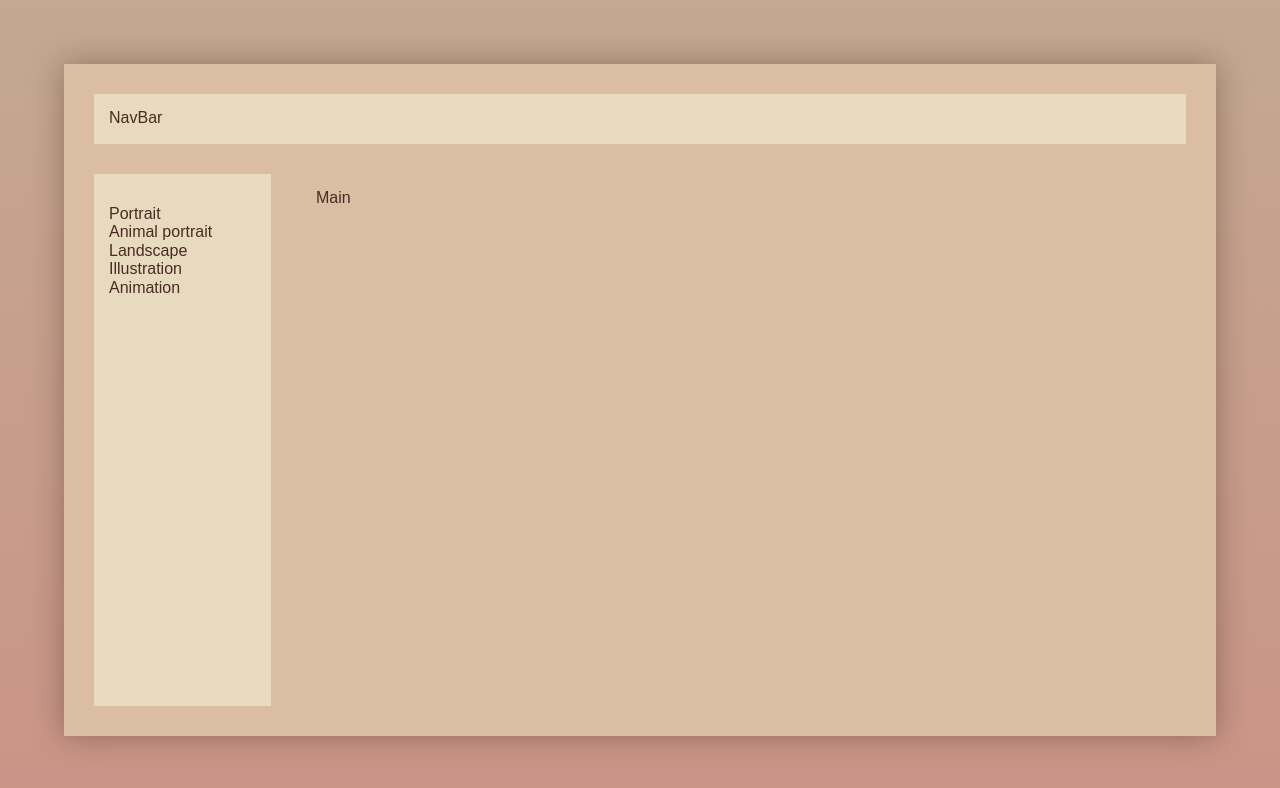
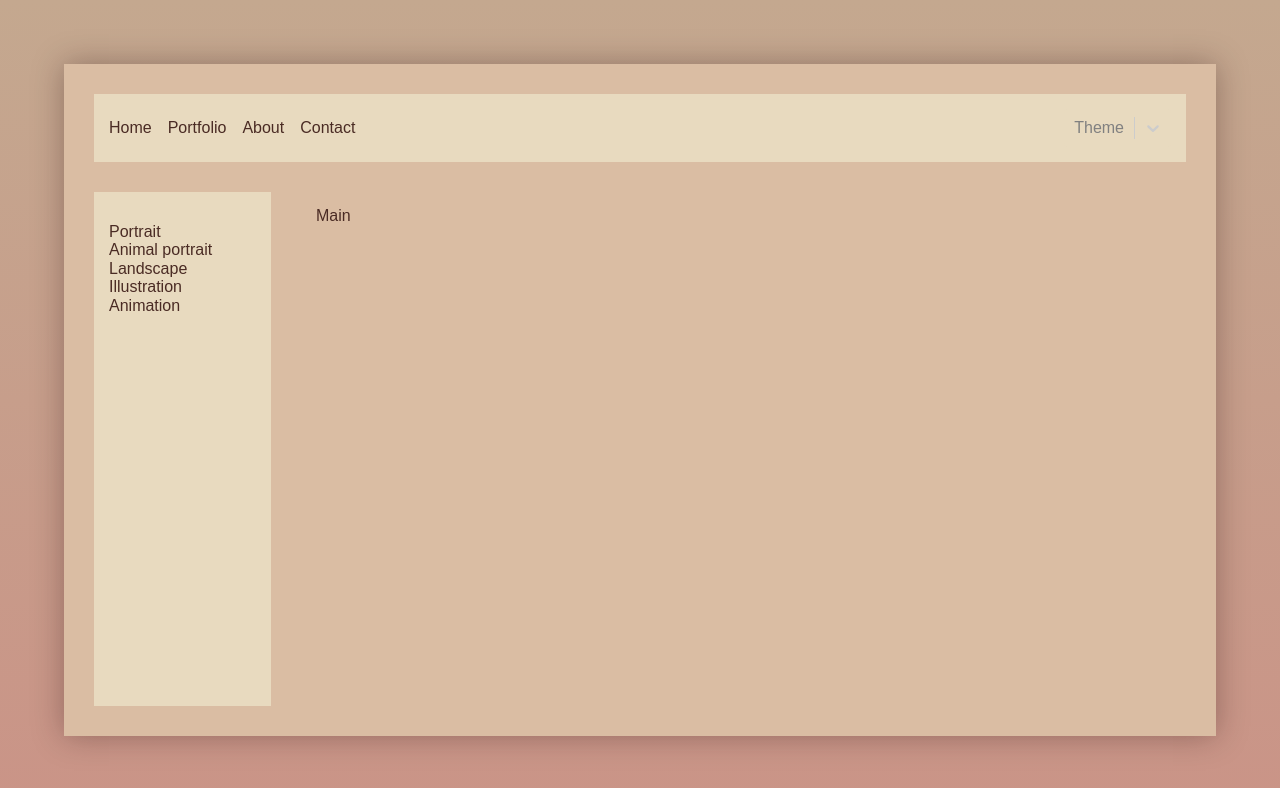
Before and after one commit to akleszcz/art-portfolio, a React (Create React App) app: page / in a window 1280 px wide. Shown: the top 788 px of the page. Built offline with nearby package versions, Linux system fonts and the light colour scheme.

Commit message:
Use react-select input and Context API to change theme

```diff
--- a/package.json
+++ b/package.json
@@ -13,6 +13,7 @@
     "react": "^17.0.2",
     "react-dom": "^17.0.2",
     "react-scripts": "5.0.0",
+    "react-select": "^5.2.1",
     "styled-components": "^5.3.3",
     "styled-normalize": "^8.0.7",
     "typescript": "^4.5.4",
--- a/src/App.tsx
+++ b/src/App.tsx
@@ -1,20 +1,14 @@
-import { FunctionComponent, useState } from 'react';
+import { FunctionComponent, useContext } from 'react';
 import { ThemeProvider } from 'styled-components';
 import Main from './components/Main';
 import NavBar from './components/NavBar';
 import SideMenu from './components/SideMenu';
+import { UiContext } from './context/ui-context';
 import * as Styled from './styles';
-import { THEME_LS_KEY } from './styles/consts';
 import { GlobalStyle } from './styles/global';
-import { themes } from './styles/themes';
-import { ThemeName } from './styles/types';
 
 const App: FunctionComponent = () => {
-  const [theme] = useState(() => {
-    const themeName: ThemeName = localStorage.getItem(THEME_LS_KEY) as ThemeName;
-    return themes[themeName] || themes.autumn;
-  });
-
+  const {theme} = useContext(UiContext);
   return (
     <ThemeProvider theme={theme}>
       <GlobalStyle />
--- a/src/components/NavBar/index.tsx
+++ b/src/components/NavBar/index.tsx
@@ -1,8 +1,32 @@
-import { FunctionComponent } from "react";
+import { FunctionComponent, useContext, useState } from "react";
+import { SingleValue } from "react-select";
+import { UiContext } from "../../context/ui-context";
+import { themes } from "../../styles/themes";
+import { ThemeName } from "../../styles/types";
+import { OptionType } from "../../types";
 import * as Styled from "./styles";
 
+const themeOptions = Object.keys(themes).map((key) => ({value: key, label: key})) as OptionType[];
+
 const NavBar: FunctionComponent = () => {
-  return <Styled.Nav aria-label="Primary navigation">NavBar</Styled.Nav>;
+  const [selectedOption, setSelectedOption] = useState<OptionType | null>(null);
+  const {setTheme} = useContext(UiContext);
+  const handleThemeChange = (newValue: SingleValue<OptionType>): void => {
+    setSelectedOption(newValue as OptionType);
+    setTheme(themes[newValue?.value as ThemeName]);
+  };
+
+  return <Styled.Nav aria-label="Primary navigation">
+    <span>Home</span>
+    <span>Portfolio</span>
+    <span>About</span>
+    <span>Contact</span>
+    <Styled.Select
+      defaultValue={selectedOption}
+      onChange={handleThemeChange}
+      options={themeOptions}
+      placeholder="Theme"
+    /></Styled.Nav>;
 };
 
 export default NavBar;
--- a/src/components/NavBar/styles.ts
+++ b/src/components/NavBar/styles.ts
@@ -1,6 +1,22 @@
 import styled from "styled-components";
+import ReactSelect from "react-select";
+import { OptionType } from "../../types";
 
 export const Nav = styled.nav`
+  align-items: center;
   background-color: ${({ theme }) => theme.colors.navBar};
+  display: flex;
+  gap: 1rem;
   grid-area: navbar;
+  justify-content: space-between;
 `;
+
+export const Select = styled(ReactSelect)<OptionType>`
+  margin-left: auto;
+  text-transform: capitalize;
+
+  & > div {
+    background-color: ${({ theme }) => theme.colors.navBar};
+    border-style: none;
+  }
+` as typeof ReactSelect;
--- /dev/null
+++ b/src/context/ui-context.tsx
@@ -0,0 +1,16 @@
+import React, { FunctionComponent, useState } from "react";
+import { DefaultTheme } from "styled-components";
+import { THEME_LS_KEY } from "../styles/consts";
+import { themes } from "../styles/themes";
+import { ThemeName } from "../styles/types";
+
+export const UiContext = React.createContext({theme: themes.autumn, setTheme: (theme: DefaultTheme) => {}});
+
+export const UiContextProvider: FunctionComponent = ({children}) => {
+  const [theme, setTheme] = useState(() => {
+    const themeName = localStorage.getItem(THEME_LS_KEY) as ThemeName;
+    return themes[themeName] || themes.autumn;
+  });
+
+  return <UiContext.Provider value={{theme, setTheme}}>{children}</UiContext.Provider>;
+};
--- a/src/index.tsx
+++ b/src/index.tsx
@@ -1,11 +1,14 @@
 import React from 'react';
 import ReactDOM from 'react-dom';
 import App from './App';
+import { UiContextProvider } from './context/ui-context';
 import reportWebVitals from './reportWebVitals';
 
 ReactDOM.render(
   <React.StrictMode>
-    <App />
+    <UiContextProvider>
+      <App />
+    </UiContextProvider>
   </React.StrictMode>,
   document.getElementById('root'),
 );
--- a/src/styles/index.ts
+++ b/src/styles/index.ts
@@ -11,7 +11,7 @@ export const Content = styled.div`
   grid-template-areas:
     "navbar navbar"
     "sidemenu main";
-  grid-template-rows: 50px 1fr;
+  grid-template-rows: auto 1fr;
   min-height: calc(100vh - 2 * ${tokens.spacing.large});
   padding: 30px;
 
--- /dev/null
+++ b/src/types.ts
@@ -0,0 +1,8 @@
+// React Select option type
+
+import { ThemeName } from "./styles/types";
+
+export type OptionType = {
+    value: ThemeName;
+    label: ThemeName;
+  };
```
Also changed, not shown: 1 other file (tests, documents, lock files or other folders).
